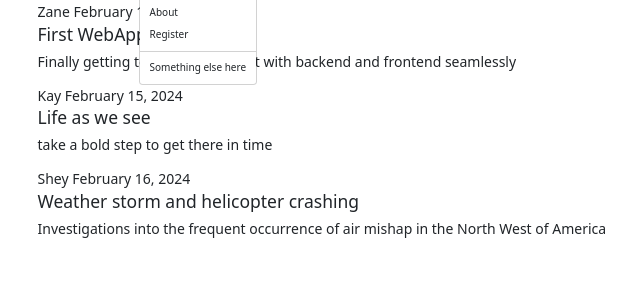
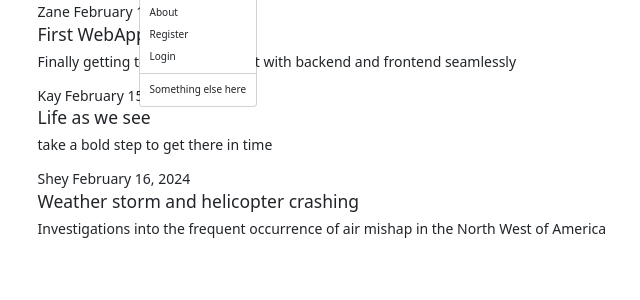
Before and after one commit to Sekeza/blogwithflask, a Flask app: page / in a window 1280 px wide, after a click on "Dropdown". Shown: the part 45-345 px from the top of the page, without its empty margins (50-690 px from the left). Run offline with Flask 3, Linux system fonts and the light colour scheme; parts of the project's set-up code (start-up, migrations or seed data) failed here and were passed over.

Commit message:
Added the route for login to the layout file

```diff
--- a/blogwithflask/blogwithflask/templates/layout.html
+++ b/blogwithflask/blogwithflask/templates/layout.html
@@ -30,6 +30,7 @@
                         <ul class="dropdown-menu ">
                             <li><a class="dropdown-item" href="{{ url_for('users.about') }}">About</a></li>
                             <li><a class="dropdown-item" href="{{ url_for('users.register') }}">Register</a></li>
+                            <li><a class="dropdown-item" href="{{ url_for('users.login') }}">Login</a></li>
                             <li><hr class="dropdown-divider"></li>
                             <li><a class="dropdown-item" href="#">Something else here</a></li>
                         </ul>
```
